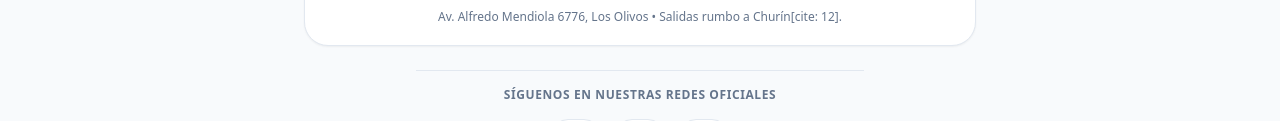
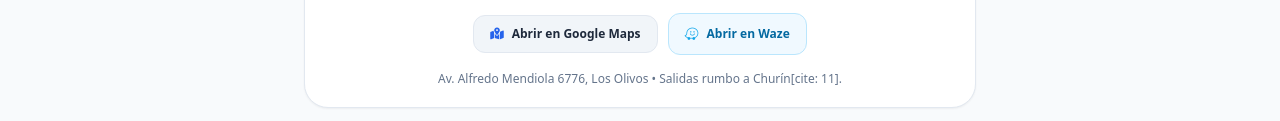
Before and after one commit to alexvasquez-sketch/manantialtours, a plain HTML site: page index.html in a window 1280 px wide. Shown: the part 1055-1176 px from the top of the page. Drawn offline with nearby package versions, Linux system fonts and the light colour scheme.

Commit message:
Agregando enlace para waze

```diff
--- a/index.html
+++ b/index.html
@@ -87,6 +87,7 @@
                     <i class="fa-solid fa-location-dot text-red-500"></i>
                     <span>Punto de Embarque: Óvalo Infantas (Los Olivos)</span>
                 </div>
+
                 <!-- Contenedor del mapa responsivo centrado en Óvalo Infantas -->
                 <div class="w-full h-64 sm:h-72 rounded-2xl overflow-hidden border border-slate-100 shadow-inner">
                     <iframe
@@ -99,7 +100,20 @@
                         referrerpolicy="no-referrer-when-downgrade">
                     </iframe>
                 </div>
-                <p class="text-xs text-slate-500 font-medium">Av. Alfredo Mendiola 6776, Los Olivos • Salidas rumbo a Churín[cite: 12].</p>
+
+                <!-- Botones de Navegación GPS (Google Maps & Waze corregidos) -->
+                <div class="flex flex-col sm:flex-row justify-center items-center gap-2.5 pt-1">
+                    <a href="https://www.google.com/maps/search/?api=1&query=-11.944077,-77.070646" target="_blank" class="w-full sm:w-auto inline-flex items-center justify-center space-x-2 bg-slate-100 hover:bg-slate-200 text-slate-800 text-xs font-bold px-4 py-2.5 rounded-xl transition border border-slate-200">
+                        <i class="fa-solid fa-map-location-dot text-blue-600"></i>
+                        <span>Abrir en Google Maps</span>
+                    </a>
+                    <a href="https://waze.com/ul?ll=-11.944077,-77.070646&navigate=yes" target="_blank" class="w-full sm:w-auto inline-flex items-center justify-center space-x-2 bg-sky-50 hover:bg-sky-100 text-sky-700 text-xs font-bold px-4 py-2.5 rounded-xl transition border border-sky-200">
+                        <i class="fa-brands fa-waze text-sky-500 text-sm"></i>
+                        <span>Abrir en Waze</span>
+                    </a>
+                </div>
+
+                <p class="text-xs text-slate-500 font-medium pt-1">Av. Alfredo Mendiola 6776, Los Olivos • Salidas rumbo a Churín[cite: 11].</p>
             </div>
         </div>
 
```
